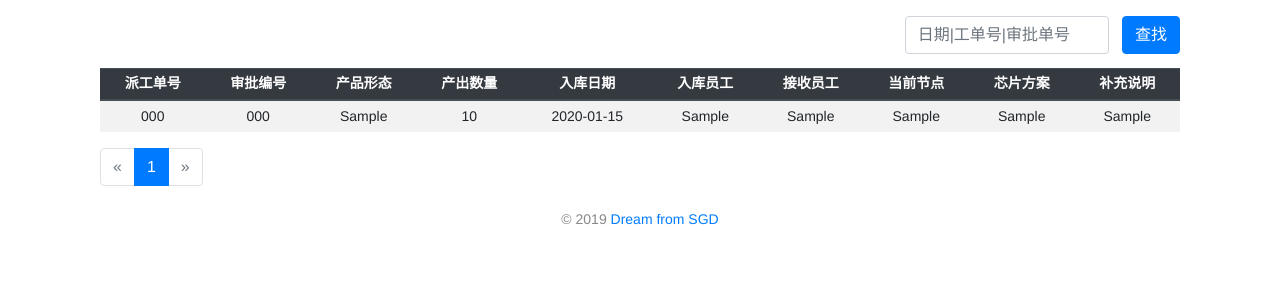
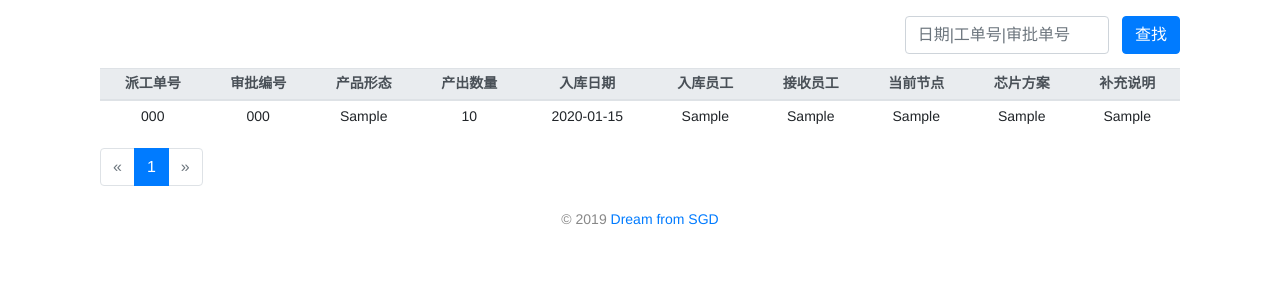
Before and after one commit to zhoumengxiong/DeliveryOrdersManagement, a Flask app: page / in a window 1280 px wide. Shown: the part 100-400 px from the top of the page. Run offline with Flask 2, Linux system fonts and the light colour scheme; tables that the repository leaves empty hold one stand-in row (values such as "Sample post"); some libraries are stand-ins or nearby versions.

Commit message:
修改表格样式，更加简洁。

```diff
--- a/watchlist/templates/index.html
+++ b/watchlist/templates/index.html
@@ -100,8 +100,8 @@
     </form>
 </div>
 <div>
-    <table class="table table-striped table-sm">
-        <thead class="thead-dark">
+    <table class="table table-sm table-hover">
+        <thead class="thead-light">
             <tr>
                 <th>派工单号</th>
                 <th>审批编号</th>
```
